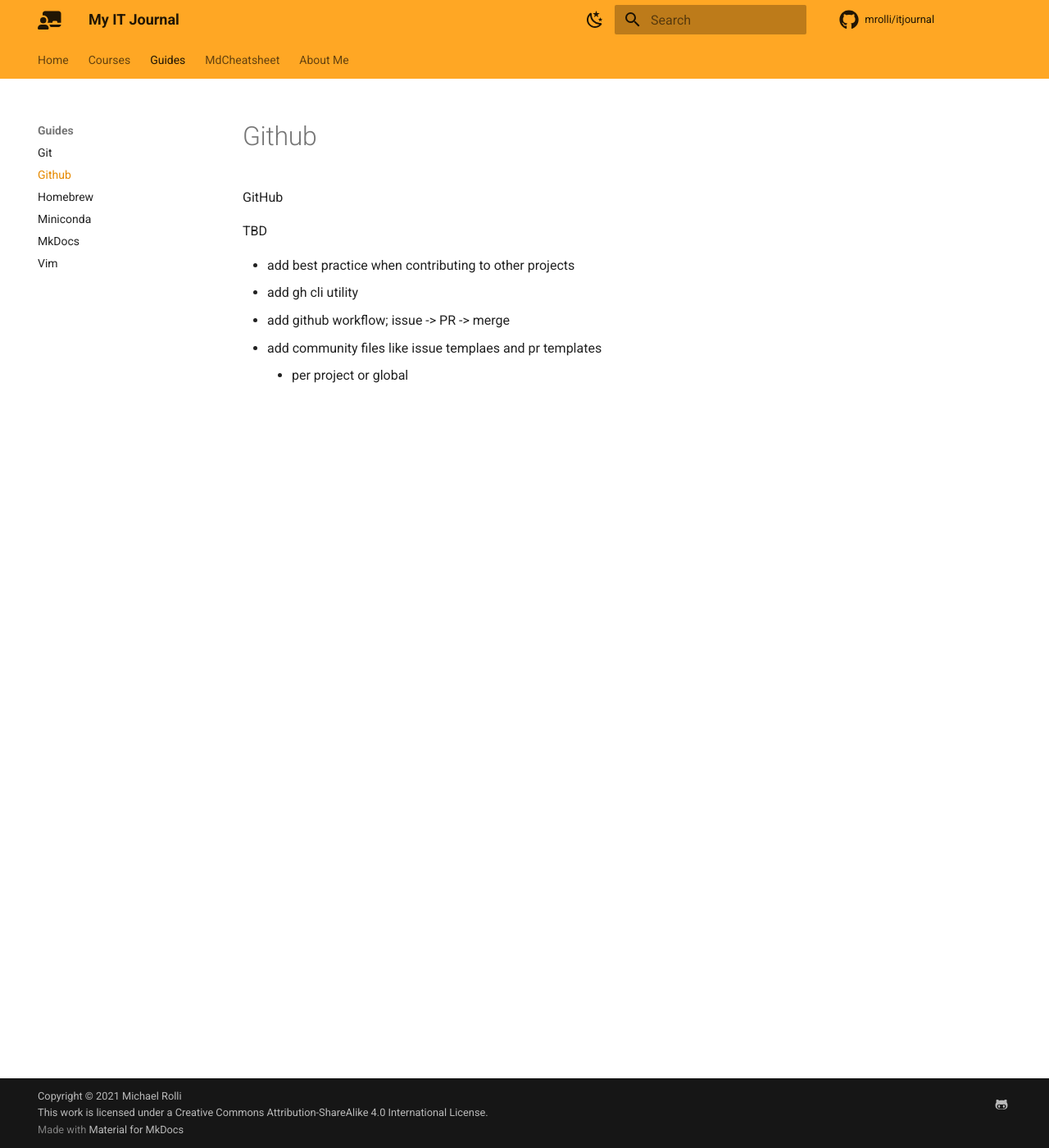
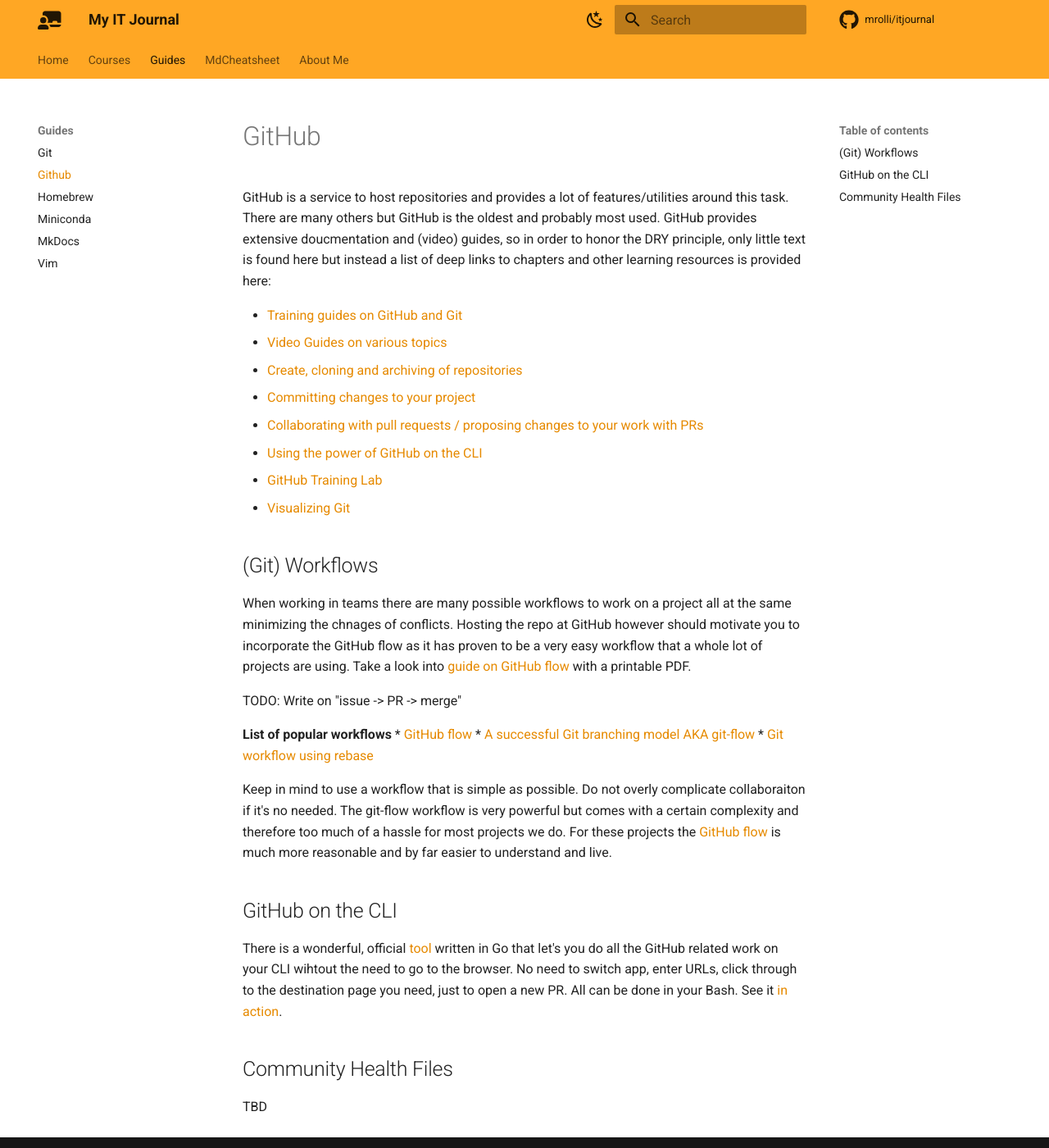
Before and after one commit to mrolli/myitjournal, an MkDocs documentation site: the page built from docs/guides/github.md, in a window 1280 px wide and 1400 px high. Shown: the whole window at 82% size. Built offline with MkDocs 1.6.1 and Material for MkDocs 9.7.7, drawn with Linux system fonts in a browser that asks for light colours; comment, search, counter and statistics services are not loaded.

Commit message:
Add more on GitHub and git

```diff
--- a/docs/guides/github.md
+++ b/docs/guides/github.md
@@ -1,15 +1,51 @@
-GitHub
+# GitHub
+
+GitHub is a service to host repositories and provides a lot of features/utilities around this task. There are
+many others but GitHub is the oldest and probably most used. GitHub provides extensive doucmentation and (video)
+guides, so in order to honor the DRY principle, only little text is found here but instead a list of deep links to
+chapters and other learning resources is provided here:
+
+* [Training guides on GitHub and Git][gh-guides]
+* [Video Guides on various topics](https://www.youtube.com/githubguides)
+* [Create, cloning and archiving of repositories][gh-create]
+* [Committing changes to your project][gh-commit]
+* [Collaborating with pull requests / proposing changes to your work with PRs][gh-pullrequests]
+* [Using the power of GitHub on the CLI][gh-cli]
+* [GitHub Training Lab](https://lab.github.com/)
+* [Visualizing Git](https://git-school.github.io/visualizing-git/)
+
+## (Git) Workflows
+
+When working in teams there are many possible workflows to work on a project all at the same minimizing the chnages
+of conflicts. Hosting the repo at GitHub however should motivate you to incorporate the GitHub flow as it has proven
+to be a very easy workflow that a whole lot of projects are using. Take a look into [guide on GitHub flow][gh-flow] with
+a printable PDF.
+
+TODO: Write on "issue -> PR -> merge"
+
+**List of popular workflows**
+* [GitHub flow][gh-flow]
+* [A successful Git branching model AKA git-flow](https://medium.com/singlestone/a-git-workflow-using-rebase-1b1210de83e5)
+* [Git workflow using rebase](https://medium.com/singlestone/a-git-workflow-using-rebase-1b1210de83e5)
+
+Keep in mind to use a workflow that is simple as possible. Do not overly complicate collaboraiton if it's no needed. The git-flow
+workflow is very powerful but comes with a certain complexity and therefore too much of a hassle for most projects we do. For
+these projects the [GitHub flow][gh-flow] is much more reasonable and by far easier to understand and live.
+
+## GitHub on the CLI
+
+There is a wonderful, official [tool][gh-cli] written in Go that let's you do all the GitHub related work on your CLI
+wihtout the need to go to the browser. No need to switch app, enter URLs, click through to the destination page you need,
+just to open a new PR. All can be done in your Bash. See it [in action][gh-cli].
+
+## Community Health Files
 
 TBD
-
-* add best practice when contributing to other projects
-* add gh cli utility
-* add github workflow; issue -> PR -> merge
-* add community files like issue templaes and pr templates
-    * per project or global
 
 [gh-create]: https://docs.github.com/en/github/creating-cloning-and-archiving-repositories
 [gh-commit]: https://docs.github.com/en/github/committing-changes-to-your-project
 [gh-collaborate]: https://docs.github.com/en/github/collaborating-with-pull-requests
 [gh-pullrequests]: https://docs.github.com/en/github/collaborating-with-pull-requests/proposing-changes-to-your-work-with-pull-requests
 [gh-cli]: https://cli.github.com/
+[gh-guides]: https://guides.github.com/
+[gh-flow]: https://guides.github.com/introduction/flow/
```
Also changed, not shown: docs/guides/git.md (+6 -0 lines).
